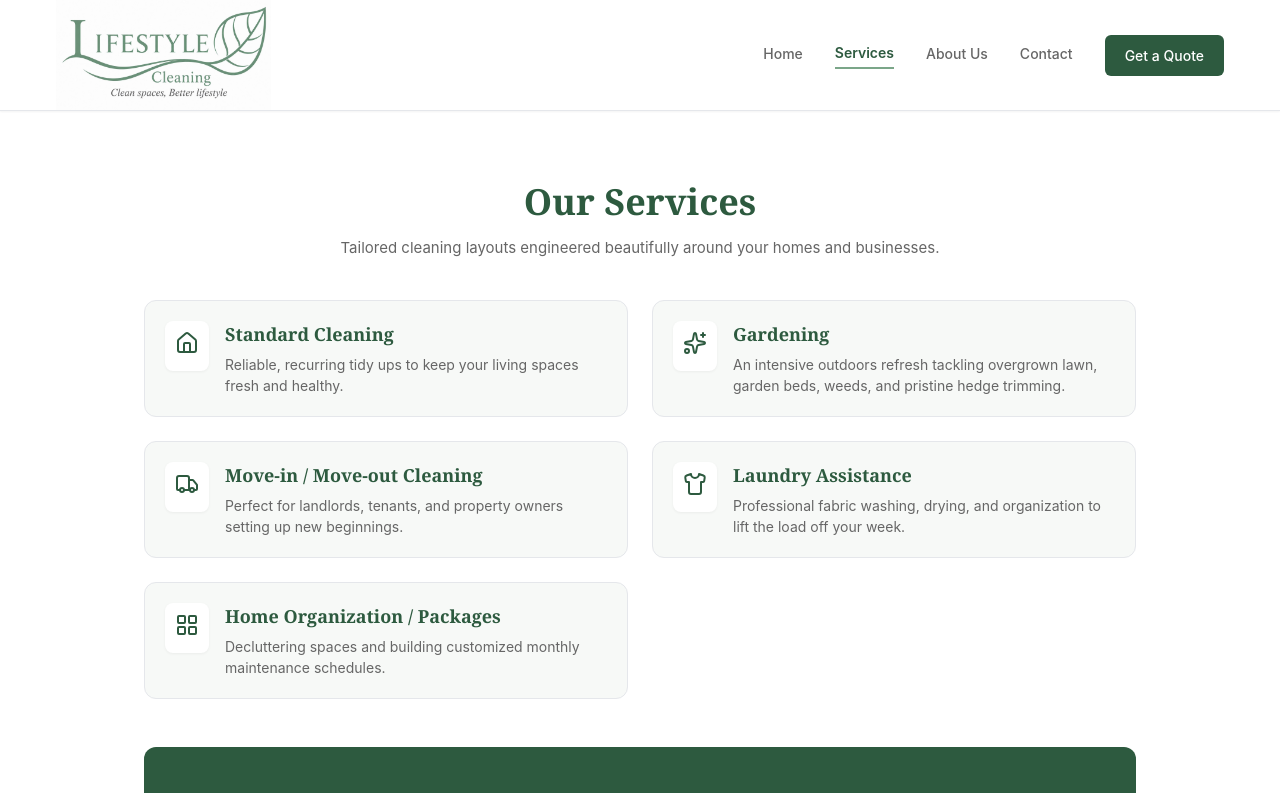
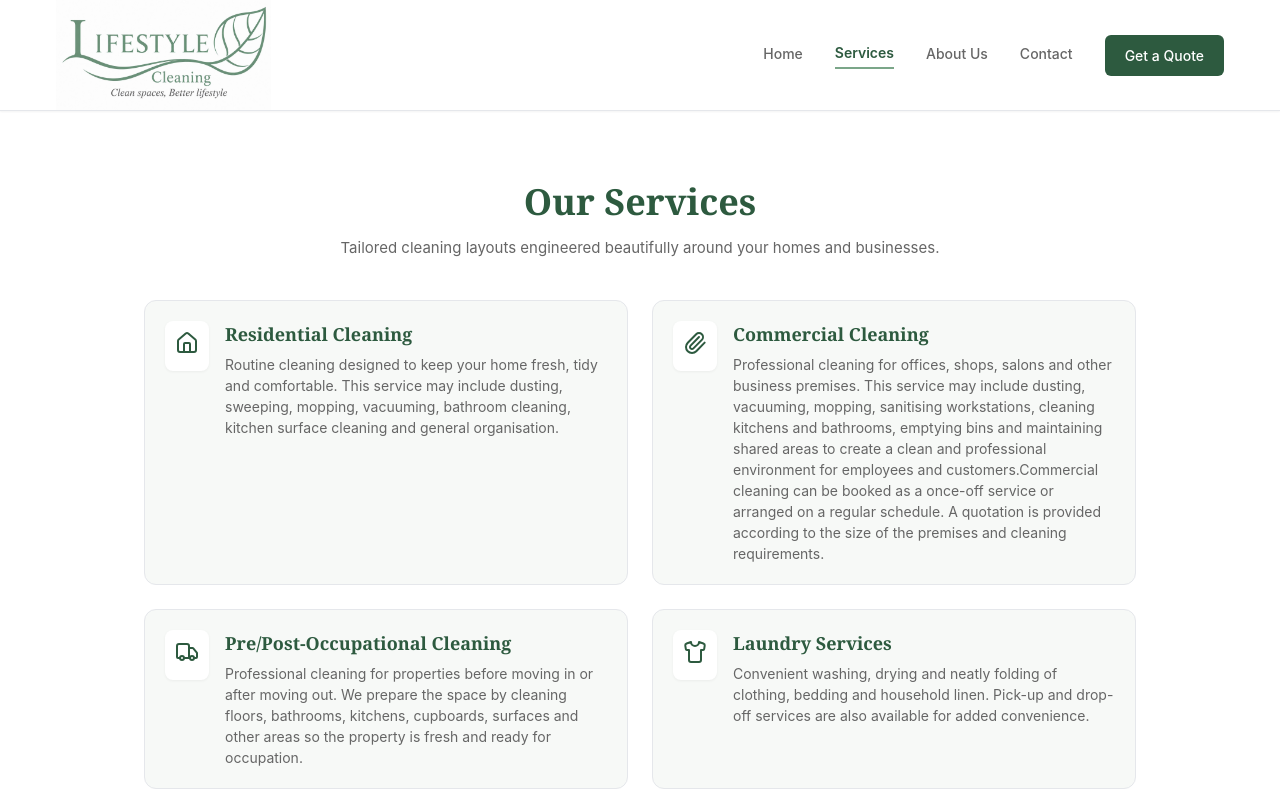
Before and after one commit to JosephMotshana/lifestyle-cleaning, a React (Vite) app: page /services in a window 1280 px wide. Shown: the top 793 px of the page. Built offline with nearby package versions, Linux system fonts and the light colour scheme.

Commit message:
we thank the Lord

```diff
--- a/src/pages/Services.jsx
+++ b/src/pages/Services.jsx
@@ -1,14 +1,15 @@
 import React from 'react';
 import { Link } from 'react-router-dom';
-import { Home, Sparkles, Truck, Shirt, LayoutGrid } from 'lucide-react';
+import { Home, Sparkles, Truck, Shirt, LayoutGrid, Paperclip, Flower } from 'lucide-react';
 
 export default function Services() {
   const serviceList = [
-    { title: 'Standard Cleaning', icon: <Home size={24} />, desc: 'Reliable, recurring tidy ups to keep your living spaces fresh and healthy.' },
-    { title: 'Gardening', icon: <Sparkles size={24} />, desc: 'An intensive outdoors refresh tackling overgrown lawn, garden beds, weeds, and pristine hedge trimming.' },
-    { title: 'Move-in / Move-out Cleaning', icon: <Truck size={24} />, desc: 'Perfect for landlords, tenants, and property owners setting up new beginnings.' },
-    { title: 'Laundry Assistance', icon: <Shirt size={24} />, desc: 'Professional fabric washing, drying, and organization to lift the load off your week.' },
-    { title: 'Home Organization / Packages', icon: <LayoutGrid size={24} />, desc: 'Decluttering spaces and building customized monthly maintenance schedules.' },
+    { title: 'Residential Cleaning', icon: <Home size={24} />, desc: 'Routine cleaning designed to keep your home fresh, tidy and comfortable. This service may include dusting, sweeping, mopping, vacuuming, bathroom cleaning, kitchen surface cleaning and general organisation.' },
+    { title: 'Commercial Cleaning', icon: <Paperclip size={24} />, desc: 'Professional cleaning for offices, shops, salons and other business premises. This service may include dusting, vacuuming, mopping, sanitising workstations, cleaning kitchens and bathrooms, emptying bins and maintaining shared areas to create a clean and professional environment for employees and customers.Commercial cleaning can be booked as a once-off service or arranged on a regular schedule. A quotation is provided according to the size of the premises and cleaning requirements.' },
+    { title: 'Pre/Post-Occupational Cleaning', icon: <Truck size={24} />, desc: 'Professional cleaning for properties before moving in or after moving out. We prepare the space by cleaning floors, bathrooms, kitchens, cupboards, surfaces and other areas so the property is fresh and ready for occupation.' },
+    { title: 'Laundry Services', icon: <Shirt size={24} />, desc: 'Convenient washing, drying and neatly folding of clothing, bedding and household linen. Pick-up and drop-off services are also available for added convenience.' },
+    { title: 'Deep Cleaning', icon: <Sparkles size={24} />, desc: 'A detailed top-to-bottom clean that targets built-up dirt, grease, dust and hard-to-reach areas. Ideal for homes that need extra attention, seasonal cleaning or a complete refresh.' },
+    { title: 'Gardening', icon: <Flower size={24} />, desc: 'An intensive outdoors refresh tackling overgrown lawn, garden beds, weeds, and pristine hedge trimming.' },
   ];
 
   return (
```
